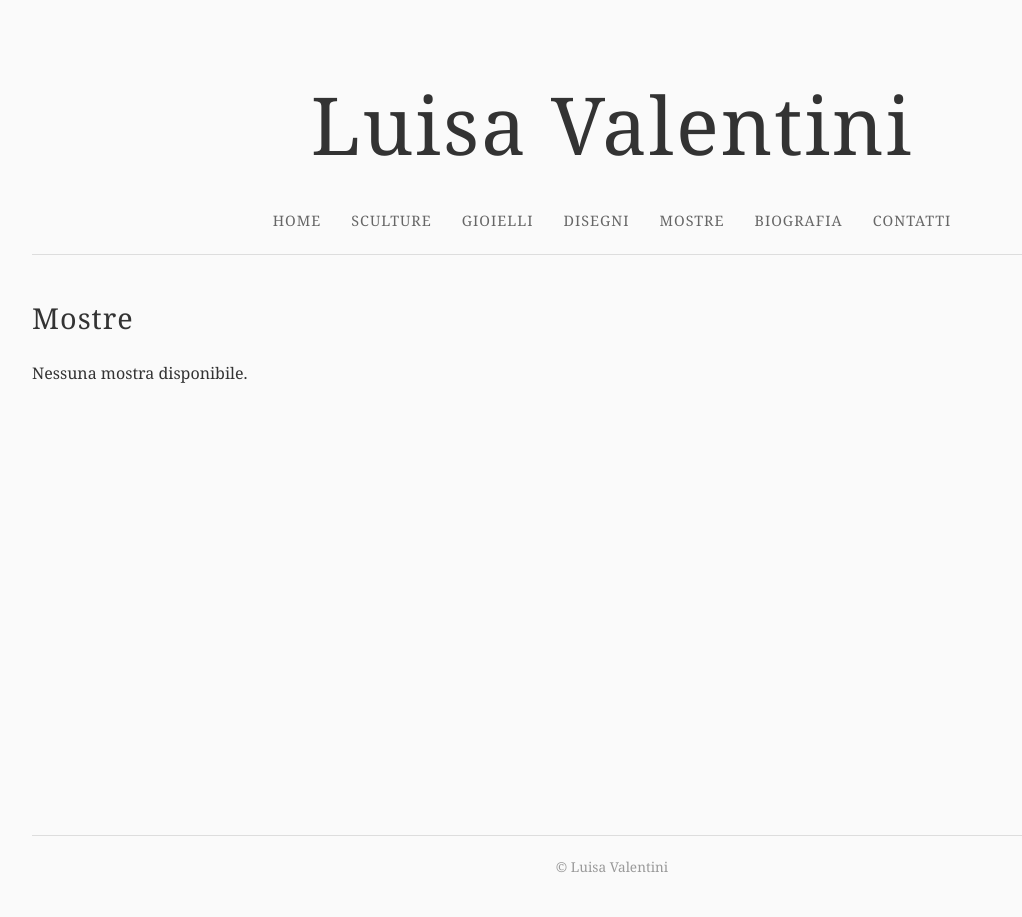
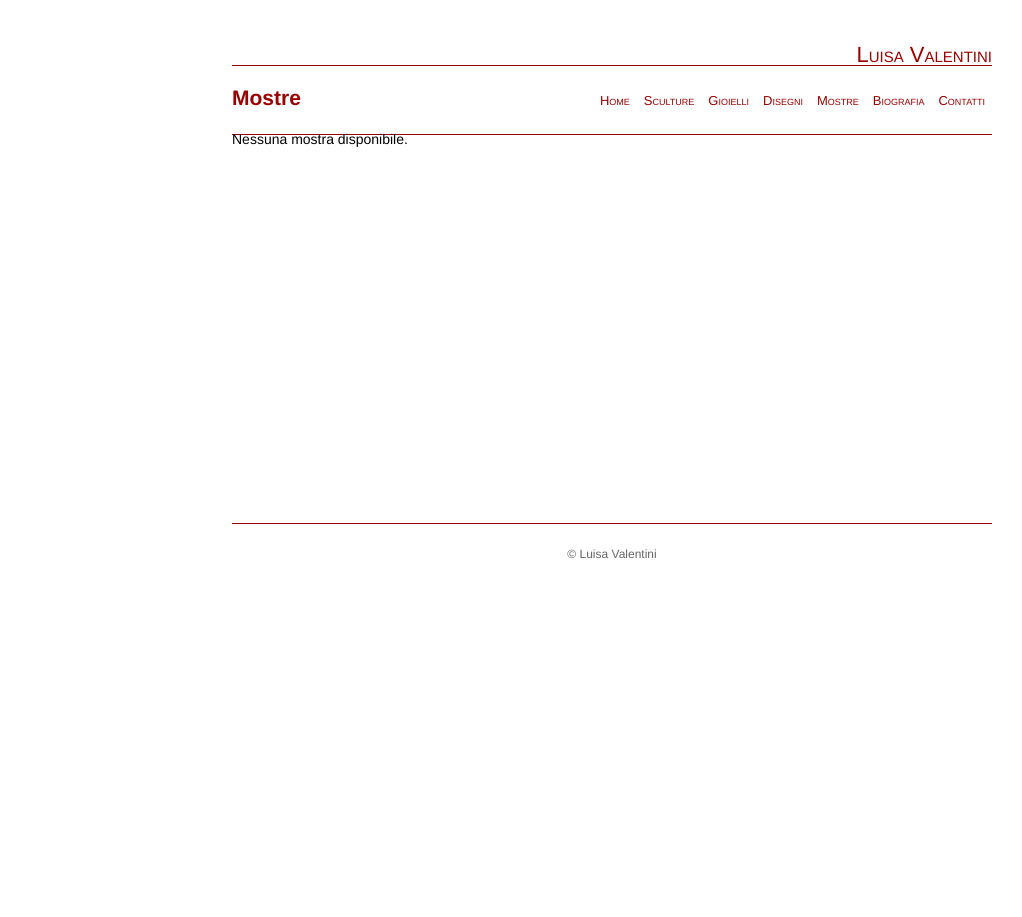
Before and after one commit to maurodoglio/luisavalentini.it, a Django app: page /mostre/ in a window 1280 px wide. Shown: the whole page, without its empty margins (28-1050 px from the left). After the commit the page ends 559 px from the top, so only its background shows below. Run offline with Django 5.2, Linux system fonts and the light colour scheme; data that the repository does not hold is empty.

Commit message:
Port original CSS design from legacy site
Replaces placeholder CSS with the original dark red (#990000) color scheme,
small-caps navigation, Helvetica font stack, and 760px centered layout.

Co-authored-by: Copilot <223556219+Copilot@users.noreply.github.com>

```diff
--- a/static/css/style.css
+++ b/static/css/style.css
@@ -1,82 +1,114 @@
-/* Luisa Valentini - Portfolio */
-* {
+/*
+ * Luisa Valentini - Portfolio
+ * Ported from legacy CSS, modernized for current browsers.
+ */
+
+body {
+    background-color: #fff;
     margin: 0;
     padding: 0;
-    box-sizing: border-box;
+    font-family: Helvetica, sans-serif, Arial;
+    font-size: 14px;
+    line-height: 1.4;
 }
 
-body {
-    font-family: 'Georgia', serif;
-    color: #333;
-    background: #fafafa;
-    line-height: 1.6;
+h1 { color: #9C0000; }
+h2, h3 { text-transform: capitalize; color: #990000; }
+
+#container {
+    margin: 0 auto;
+    width: 760px;
 }
 
-#container {
-    max-width: 1200px;
-    margin: 0 auto;
-    padding: 20px;
+/* Header */
+header {
+    color: #990000;
+    text-align: right;
+    border-bottom: 1px solid #990000;
+    font-family: Helvetica, sans-serif, Arial;
+    font-size: 22px;
+    height: 25px;
+    margin-top: 40px;
+    font-variant: small-caps;
 }
 
-header {
-    text-align: center;
-    padding: 40px 0 20px;
-    border-bottom: 1px solid #ddd;
-    margin-bottom: 40px;
+header h1 {
+    font-size: 22px;
+    margin: 0;
+    font-weight: normal;
 }
 
 header h1 a {
     text-decoration: none;
-    color: #333;
-    font-size: 2.5em;
-    font-weight: normal;
-    letter-spacing: 2px;
+    color: #990000;
+}
+
+/* Navigation */
+nav {
+    clear: both;
 }
 
 nav ul {
+    list-style-type: none;
+    color: #990000;
+    margin: 0;
+    padding: 10px 0;
+    border-bottom: 1px solid #990000;
+    display: flex;
+    justify-content: flex-end;
+    gap: 0;
+    height: 43px;
+}
+
+nav ul li {
+    text-align: center;
+    padding: 0 5px;
     list-style: none;
-    display: flex;
-    justify-content: center;
-    gap: 30px;
-    margin-top: 20px;
+    margin: 2px;
+    border-bottom: 4px solid transparent;
+}
+
+nav ul li:hover {
+    border-bottom: 4px solid #990000;
 }
 
 nav ul li a {
+    font-family: Helvetica, sans-serif, Arial;
+    font-size: 13px;
+    color: #990000;
     text-decoration: none;
-    color: #666;
-    font-size: 0.9em;
-    text-transform: uppercase;
-    letter-spacing: 1px;
-    transition: color 0.3s;
+    font-variant: small-caps;
 }
 
-nav ul li a:hover {
-    color: #333;
-}
-
+/* Main content */
 main {
-    min-height: 60vh;
+    clear: both;
+    min-height: 400px;
 }
 
 .homepage {
     text-align: center;
+    padding: 20px 0;
 }
 
 .imghome {
+    margin: 0 85px;
     max-width: 100%;
     height: auto;
 }
 
 /* Opere grid */
 .opere-grid {
-    display: grid;
-    grid-template-columns: repeat(auto-fill, minmax(250px, 1fr));
-    gap: 30px;
-    margin-top: 20px;
+    padding: 0;
+    margin: 0;
+    list-style: none;
+    display: flex;
+    flex-wrap: wrap;
+    gap: 10px;
 }
 
 .opera-card {
-    text-align: center;
+    margin: 5px 10px;
 }
 
 .opera-card a {
@@ -85,44 +117,70 @@ main {
 }
 
 .opera-card img {
-    max-width: 100%;
-    height: 200px;
+    width: 200px;
+    height: 150px;
     object-fit: cover;
-    border: 1px solid #eee;
+    border: 0 none;
 }
 
 .opera-card h3 {
-    margin-top: 10px;
-    font-size: 1em;
+    font-family: Helvetica, sans-serif, Arial;
+    font-size: 13px;
+    font-variant: small-caps;
+    color: #990000;
+    margin: 5px 0 0;
     font-weight: normal;
 }
 
 .opera-card .year {
-    font-size: 0.85em;
-    color: #999;
+    font-size: 12px;
+    color: #666;
 }
 
 /* Opera detail */
 .opera-detail {
-    max-width: 800px;
-    margin: 0 auto;
+    clear: both;
+    width: 600px;
+    padding: 20px 2px 2px 2px;
+}
+
+.opera-detail h2 {
+    font-family: Helvetica, sans-serif, Arial;
+    font-size: 18px;
+    color: #990000;
+    font-variant: small-caps;
+    margin: 0 0 10px;
+    line-height: 1;
 }
 
 .opera-image {
     max-width: 100%;
     height: auto;
-    display: block;
-    margin: 20px auto;
+    margin: 0 0 20px;
+}
+
+.opera-info p {
+    font-family: Helvetica, sans-serif, Arial;
+    font-size: 13px;
+    font-variant: small-caps;
+    text-align: justify;
+    color: #000;
 }
 
 /* Mostre */
 .mostre-list {
-    margin-top: 20px;
+    padding: 0 0 20px 0;
+    margin: 0;
 }
 
 .mostra-card {
-    padding: 15px 0;
-    border-bottom: 1px solid #eee;
+    margin-bottom: 7px;
+    font-family: Helvetica, sans-serif, Arial;
+    font-size: 14px;
+    line-height: 16px;
+    text-align: justify;
+    list-style-type: none;
+    padding: 5px 0;
 }
 
 .mostra-card a {
@@ -131,28 +189,49 @@ main {
 }
 
 .mostra-card h3 {
-    font-weight: normal;
+    font-variant: small-caps;
+    font-size: 16px;
+    color: #990000;
+    margin: 0;
+    font-weight: bold;
 }
 
 .mostra-card .date,
 .mostra-card .type {
-    font-size: 0.85em;
-    color: #999;
-    margin-right: 15px;
+    font-size: 12px;
+    color: #666;
+    margin-right: 10px;
 }
 
-footer {
-    margin-top: 60px;
-    padding: 20px 0;
-    border-top: 1px solid #ddd;
-    text-align: center;
-    font-size: 0.85em;
-    color: #999;
+/* Mostra detail */
+.mostra-detail h2 {
+    font-variant: small-caps;
+    color: #990000;
 }
 
-h2 {
-    font-weight: normal;
-    font-size: 1.8em;
-    margin-bottom: 20px;
-    letter-spacing: 1px;
+/* Biografia */
+.biografia {
+    font-family: Helvetica, sans-serif, Arial;
+    font-size: 14px;
+    line-height: 16px;
+    text-align: justify;
 }
+
+/* Contatti */
+.contatti label {
+    width: 215px;
+    display: inline-block;
+}
+
+/* Footer */
+footer {
+    clear: both;
+    border-top: 1px solid #990000;
+    width: 760px;
+    height: auto;
+    padding: 10px 0;
+    margin-top: 40px;
+    text-align: center;
+    font-size: 12px;
+    color: #666;
+}
```
